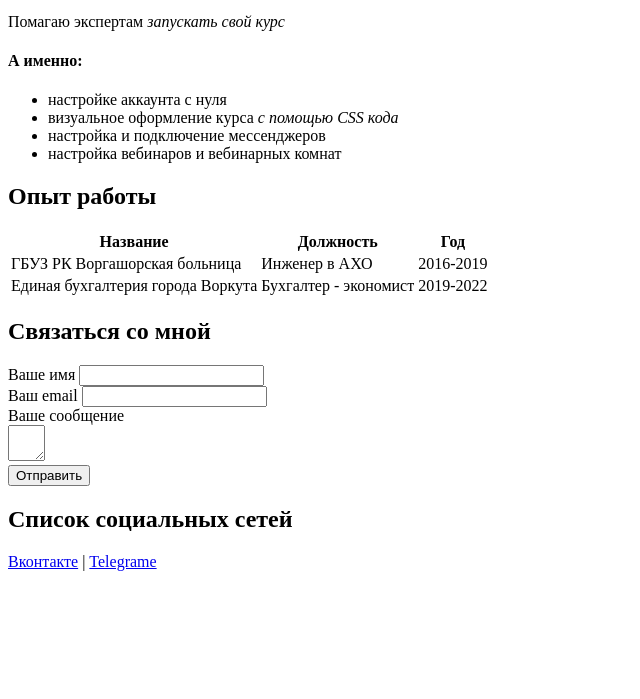
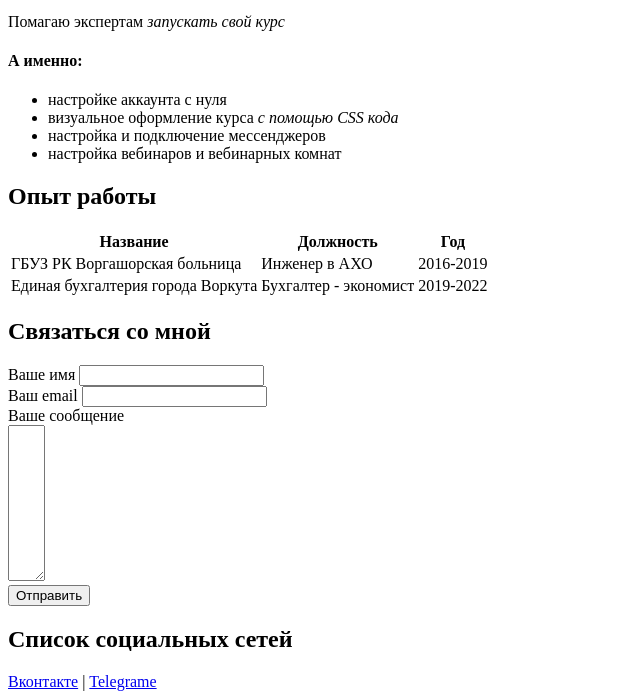
Before and after one commit to PalcheiIvanna/index.html, a plain HTML site: page index.html in a window 1280 px wide. Shown: the part 127-826 px from the top of the page, without its empty margins (0-640 px from the left). Before the commit the page ends 800 px from the top, so only its background shows below. Drawn offline with Linux system fonts and the light colour scheme.

Commit message:
Update index.html

```diff
--- a/index.html
+++ b/index.html
@@ -68,7 +68,7 @@
 <div>
     <label for="message">Ваше сообщение</label>
     <br>
-    <textarea id="message" cols="2" rows="2"></textarea>
+    <textarea id="message" cols="2" rows="10"></textarea>
 </div>
 
 <input type="submit" value="Отправить">
```
